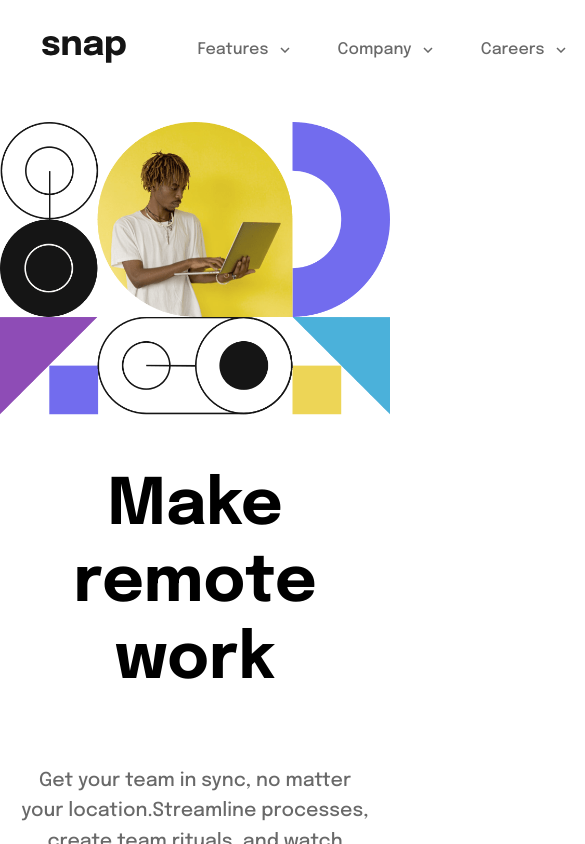
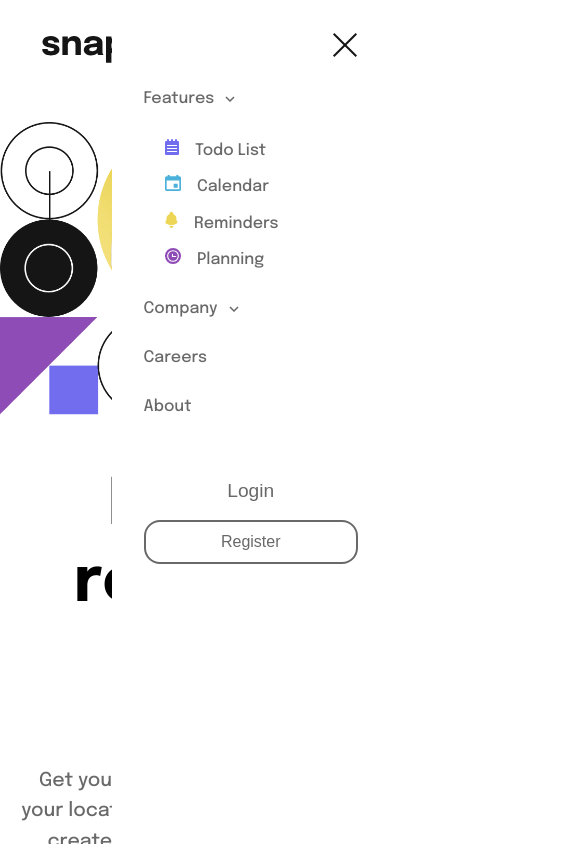
Before and after one commit to KiburYoseph/snap-landing-page, a React (Vite) app: page / in a window 390 px wide. Both pictures are taken after a click on the item "Features". Shown: the top 844 px of the page, 585 px wide, since content can reach past the window. Built offline with nearby package versions, Linux system fonts and the light colour scheme.

Commit message:
Hamburger Menu working

```diff
--- a/src/Components/LandingContent.css
+++ b/src/Components/LandingContent.css
@@ -102,6 +102,3 @@
         margin-right: 2rem;
     }
 }
-
-
-/*1021             <img src={imageDesktop}></img>*/
--- a/src/Components/Navbar.css
+++ b/src/Components/Navbar.css
@@ -26,6 +26,7 @@
     gap: 0.7rem;
     transition: 200ms;
     cursor: pointer;
+    position: relative;
 }
 
 .navBar > ul > li:hover {
@@ -72,3 +73,105 @@
     color: hsl(0, 0%, 8%);
     border: solid 2px hsl(0, 0%, 8%);
 }
+
+.dropDown {
+    background-color: white;
+    box-shadow: 1px 1px 50px 1px #e6e6e6;
+    position: absolute;
+    top: 200%;
+    padding: 1.2rem;
+    border-radius: 12px;
+}
+
+.DDList {
+    color: hsl(0, 0%, 41%);
+    padding: 0px;
+    display: flex;
+    flex-direction: column;
+    justify-content: space-around;
+    align-items: flex-start;
+    gap: 1rem;
+    width: max-content;
+}
+
+.DDList > li {
+    list-style: none;
+    padding: 0px;
+    margin: 0px;
+    width: 100%;
+    transition: 200ms;
+}
+
+.DDList > li:hover {
+    color: hsl(0, 0%, 8%);
+}
+
+.DDList > li > img {
+    margin-right: 1rem;
+}
+
+.hamburgerButton {
+    background-color: transparent;
+    border: none;
+    margin-left: auto;
+}
+
+.hamburgerButton > img {
+    height: 1.4rem;
+}
+
+.hamburgerContainer {
+    display: flex !important;
+    flex-direction: column;
+    justify-content: flex-start !important;
+    align-items: flex-start;
+    gap: 2rem !important;
+    position: absolute;
+    top: 0%;
+    right: 0;
+    height: 100vh;
+    width: clamp(4rem, 55vw, 20rem);
+    background-color: white;
+    padding: 2rem 2rem !important;
+}
+
+.hamburgerContainer > li {
+    display: flex !important;
+    justify-content: flex-start !important;
+    width: 100%;
+}
+
+.hamburgerContainer > .closeIcon {
+    justify-content: flex-end !important;
+}
+
+.hamburgerContainer > .centerButton {
+    justify-content: center !important;
+}
+
+@media (max-width: 920px) {
+    .sideBtns {
+        display: none;
+    }
+
+    .navBar > ul {
+        display: none;
+    }
+
+    .DDList {
+        padding-left: 10%;
+    }
+
+    .DDList > li {
+        cursor: pointer;
+    }
+
+    .loginBtn {
+        margin-top: 2rem;
+        margin-bottom: -15px;
+    }
+
+    .registerBtn {
+        width: 100%;
+    }
+}
--- a/src/Components/Navbar.jsx
+++ b/src/Components/Navbar.jsx
@@ -1,20 +1,128 @@
 import '../Components/Navbar.css';
 import logo from '../assets/logo.svg'
+import todoIcon from '../assets/icon-todo.svg'
+import calendarIcon from '../assets/icon-calendar.svg'
+import reminderIcon from '../assets/icon-reminders.svg'
+import planningIcon from '../assets/icon-planning.svg'
+import menuIcon from '../assets/icon-menu.svg'
+import closeMenuIcon from '../assets/icon-close-menu.svg'
+
+
+
+import { useState, useEffect, useRef } from 'react'
+
+
 
 const Navbar = () => {
+
+    const [features, setFeatures] = useState(false)
+    const [company, setCompany] = useState(false)
+    const [featuresMobile, setFeaturesMobile] = useState(false)
+    const [companyMobile, setCompanyMobile] = useState(false)
+
+    const featuresRef = useRef(null)
+    const companyRef = useRef(null)
+
+
+    useEffect(() => {
+        function handleClickOutside(event) {
+          if (featuresRef.current &&
+            !featuresRef.current.contains(event.target) &&
+            companyRef.current &&
+            !companyRef.current.contains(event.target)) {
+            setFeatures(false);
+            setCompany(false);
+          }
+        }
+
+        window.addEventListener('click', handleClickOutside);
+        return () => {
+        window.removeEventListener('click', handleClickOutside);
+        };
+      }, [featuresRef, companyRef]);
+
+
+
     return (
         <nav className='navBar'>
             <img src={logo} className='navLogo'/>
             <ul>
-                <li>Features <svg width="10" height="6" xmlns="http://www.w3.org/2000/svg"><path stroke="#686868" stroke-width="1.5" fill="none" d="m1 1 4 4 4-4"/></svg></li>
-                <li>Company <svg width="10" height="6" xmlns="http://www.w3.org/2000/svg"><path stroke="#686868" stroke-width="1.5" fill="none" d="m1 1 4 4 4-4"/></svg></li>
-                <li>Careers <svg width="10" height="6" xmlns="http://www.w3.org/2000/svg"><path stroke="#686868" stroke-width="1.5" fill="none" d="m1 1 4 4 4-4"/></svg></li>
+                <li onClick={() => setFeatures(!features)} >Features <svg width="10" height="6" xmlns="http://www.w3.org/2000/svg"><path stroke="#686868" stroke-width="1.5" fill="none" d="m1 1 4 4 4-4"/></svg>
+
+                {features ?
+
+                <div ref={featuresRef} className='dropDown FeaturesDD'>
+                        <ul className='DDList'>
+                            <li><img className='DDIcons' src={todoIcon} />Todo List</li>
+                            <li><img className='DDIcons' src={calendarIcon} />Calendar</li>
+                            <li><img className='DDIcons' src={reminderIcon} />Reminders</li>
+                            <li><img className='DDIcons' src={planningIcon} />Planning</li>
+                        </ul>
+                    </div>
+                    : null
+                }
+
+
+                </li>
+                <li onClick={() => setCompany(!company)}>Company <svg width="10" height="6" xmlns="http://www.w3.org/2000/svg"><path stroke="#686868" stroke-width="1.5" fill="none" d="m1 1 4 4 4-4"/></svg>
+
+                {company ?
+
+                <div ref={companyRef} className='dropDown FeaturesDD'>
+                    <ul className='DDList'>
+                        <li>History</li>
+                        <li>Our Team</li>
+                        <li>Blog</li>
+                    </ul>
+                </div>
+                    : null
+                }
+
+                </li>
+                <li>Careers</li>
                 <li>About</li>
             </ul>
             <div className='sideBtns'>
                 <button className='loginBtn'>Login</button>
                 <button className='registerBtn'>Register</button>
             </div>
+            <button className='hamburgerButton'><img src={menuIcon}/></button>
+            <ul className='hamburgerContainer'>
+                <li className='closeIcon'><img src={closeMenuIcon}/></li>
+                <li onClick={() => setFeaturesMobile(!featuresMobile)} >Features <svg width="10" height="6" xmlns="http://www.w3.org/2000/svg"><path stroke="#686868" stroke-width="1.5" fill="none" d="m1 1 4 4 4-4"/></svg>                        </li>
+
+                    {featuresMobile ?
+
+                            <ul className='DDList'>
+                                <li><img className='DDIcons' src={todoIcon} />Todo List</li>
+                                <li><img className='DDIcons' src={calendarIcon} />Calendar</li>
+                                <li><img className='DDIcons' src={reminderIcon} />Reminders</li>
+                                <li><img className='DDIcons' src={planningIcon} />Planning</li>
+                            </ul>
+                        : null
+                    }
+
+
+
+                    <li onClick={() => setCompanyMobile(!companyMobile)}>Company <svg width="10" height="6" xmlns="http://www.w3.org/2000/svg"><path stroke="#686868" stroke-width="1.5" fill="none" d="m1 1 4 4 4-4"/></svg>                    </li>
+
+                    {companyMobile ?
+
+                        <ul className='DDList'>
+                            <li>History</li>
+                            <li>Our Team</li>
+                            <li>Blog</li>
+                        </ul>
+                        : null
+                    }
+
+
+                <li>Careers</li>
+                <li>About</li>
+                <li className='centerButton'><button className='loginBtn'>Login</button></li>
+                <li className='centerButton'><button className='registerBtn'>Register</button></li>
+            </ul>
+
         </nav>
     )
 }
```
